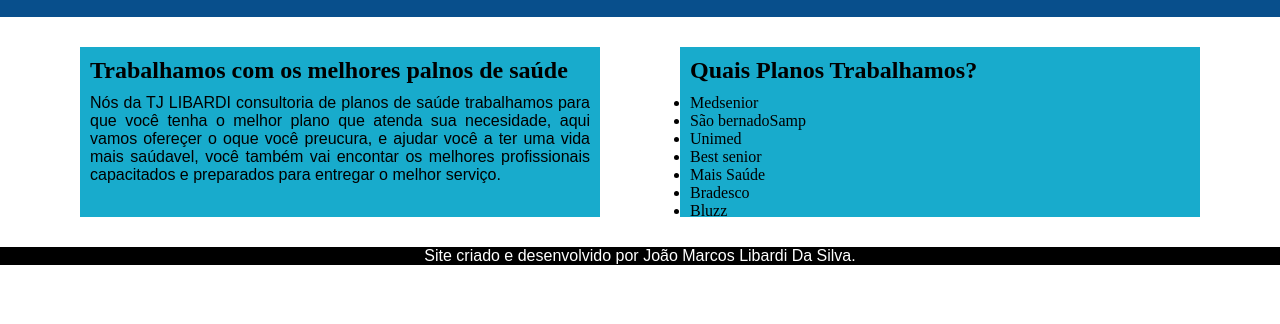
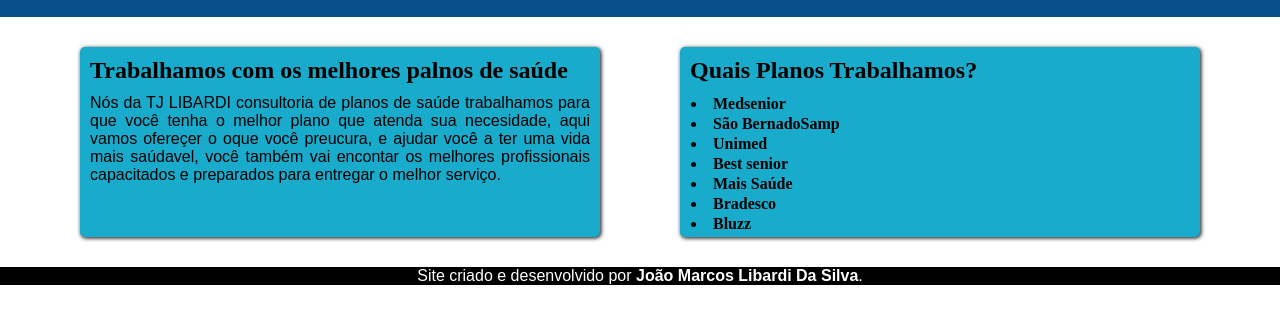
Before and after one commit to Jmlibardi/progeto-saude, a plain HTML site: page codigos/index.html in a window 1280 px wide. Shown: the part 50-374 px from the top of the page. Drawn offline with Linux system fonts and the light colour scheme.

Commit message:
atualizando apresentação

```diff
--- a/codigos/index.html
+++ b/codigos/index.html
@@ -26,19 +26,19 @@
             <section class="apresentação">
                 <h2>Quais Planos Trabalhamos?</h2>
                 <ul>
-                    <li>Medsenior</li>
-                    <li>São bernadoSamp</li>
-                    <li>Unimed</li>
-                    <li>Best senior</li>
-                    <li>Mais Saúde</li>
-                    <li>Bradesco</li>
-                    <li>Bluzz</li>
+                    <li><a href="#">Medsenior</a></li>
+                    <li><a href="#">São BernadoSamp</a></li>
+                    <li><a href="#">Unimed</a></li>
+                    <li><a href="#">Best senior</a></li>
+                    <li><a href="#">Mais Saúde</a></li>
+                    <li><a href="#">Bradesco</a></li>
+                    <li><a href="#">Bluzz</a></li>
                 </ul>
             </section>
         </section>
     </main>
     <footer>
-        <P>Site criado e desenvolvido por João Marcos Libardi Da Silva.</P>
+        <P>Site criado e desenvolvido por <a href="https://wa.me/5527988613223?text=" target="_blank" rel="external">João Marcos Libardi Da Silva</a>.</P>
     </footer>
 </body>
 </html>
--- a/codigos/style.css
+++ b/codigos/style.css
@@ -54,6 +54,10 @@ section#bloco-apresentação{
     height: 150px;
     background-color: var(--cor04);
     padding: 10px;
+    padding-bottom: 30px;
+    border-radius: 5px;
+    box-shadow: 1px 1px 4px 0px;
+
 }
 
 .apresentação > h2{
@@ -61,7 +65,20 @@ section#bloco-apresentação{
 }
 
 .apresentação li{
+    list-style-position: inside;
+    padding: 1px;
+}
 
+.apresentação a{
+    text-decoration: none;
+    color: black;
+    font-weight: bold;
+}
+
+.apresentação a:hover{
+    color: var(--cor01);
+    text-decoration: underline;
+    font-size: 19px;
 }
 
 footer{
@@ -73,3 +90,14 @@ footer > p{
     color: white;
     text-align: center;
 }
+
+footer a{
+    text-decoration: none;
+    color: white;
+    font-weight: bold;
+}
+
+footer a:hover{
+    color: var(--cor04);
+    text-decoration: underline;
+}
```
